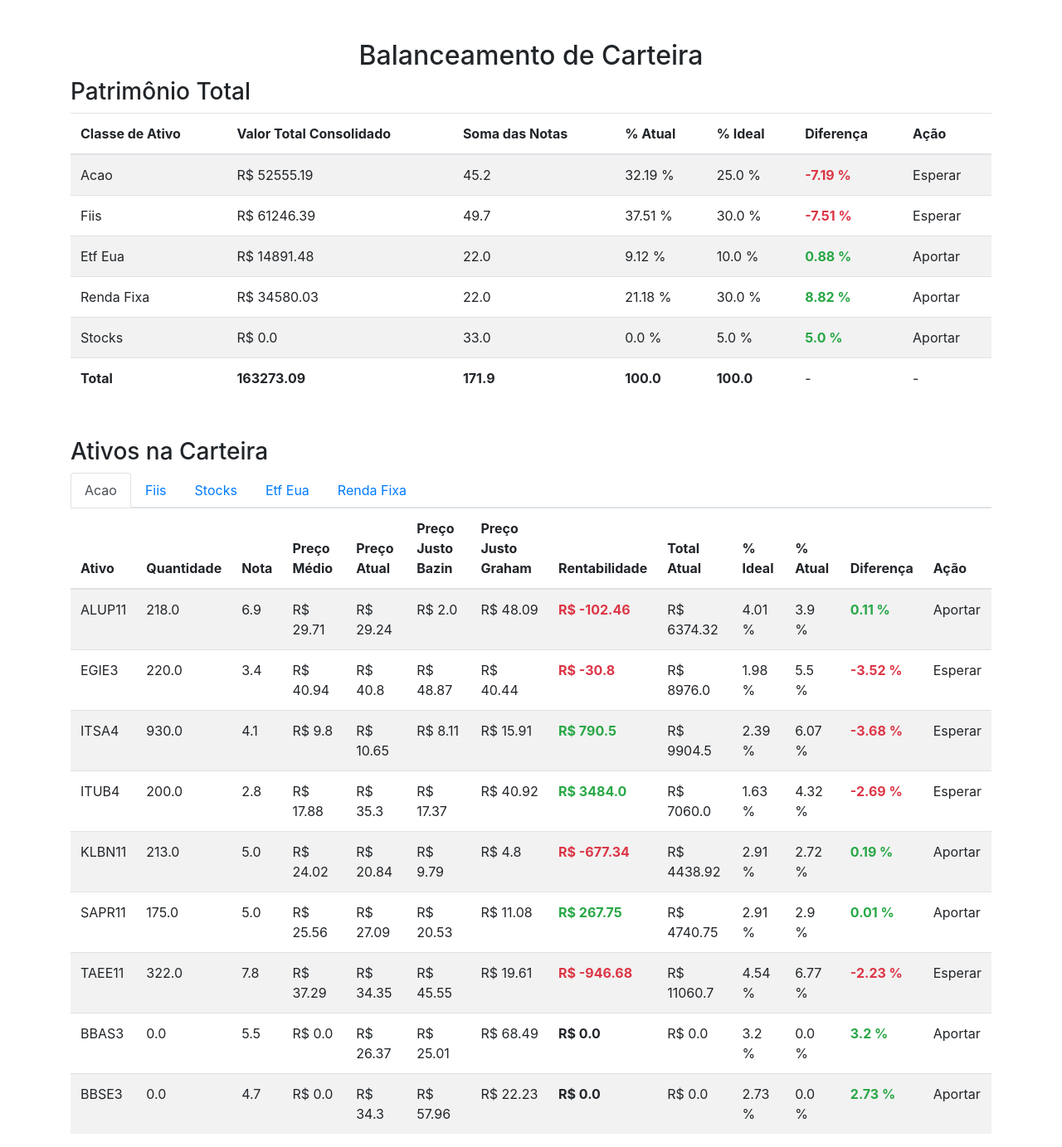
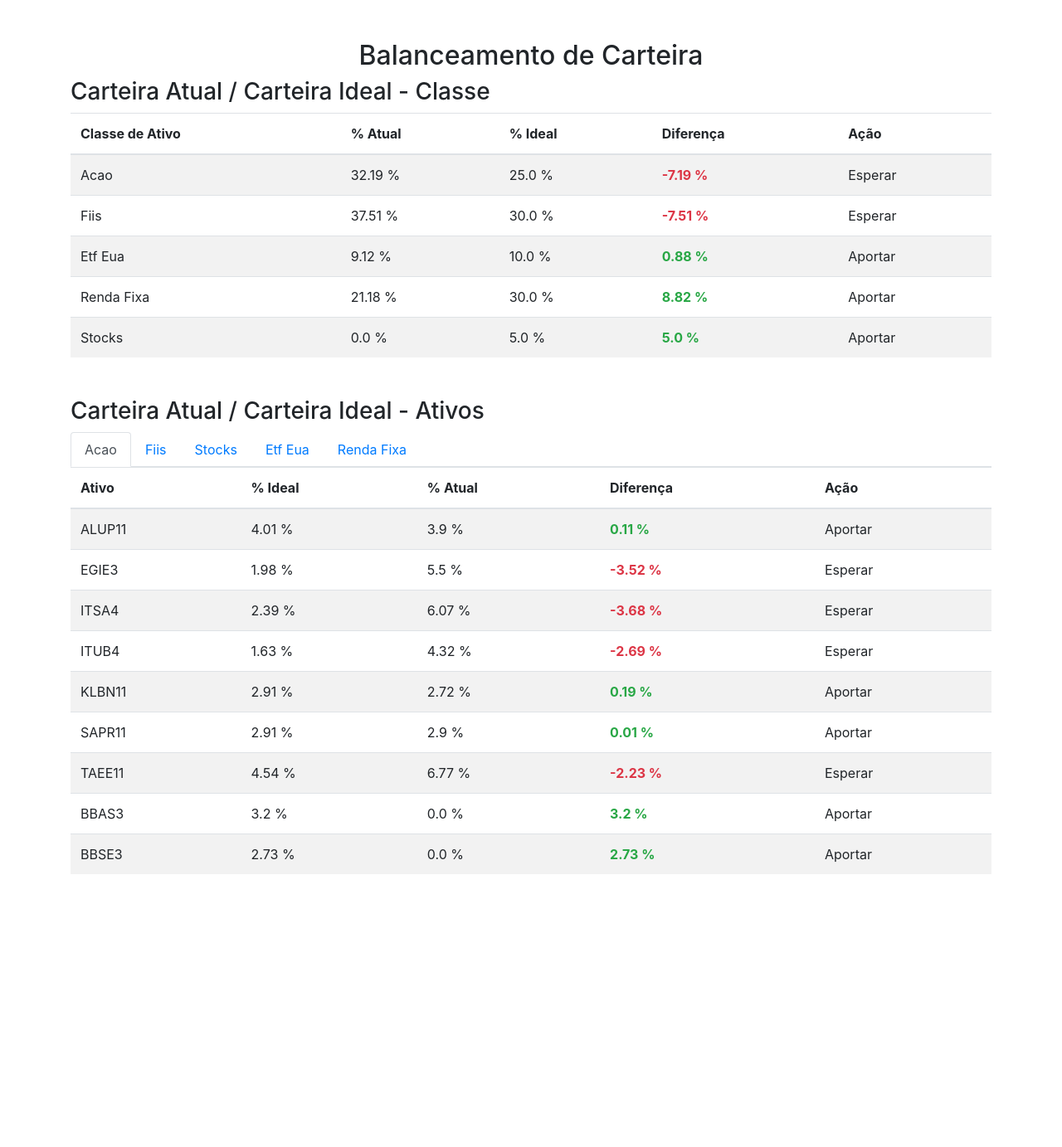
Before and after one commit to andredemelo/essentia-invest-web, a Flask app: page /balanceamento_carteira in a window 1280 px wide. Shown: the whole page at 83% size. After the commit the page ends 1054 px from the top, so only its background shows below. Run offline with Flask 3, Linux system fonts and the light colour scheme; a user stored in the database is signed in; data comes from the database, SQL or seed files in the repository; some libraries are stand-ins or nearby versions.

Commit message:
Ajustando funcionalidade de balanceamento de carteira

```diff
--- a/service/balanceamento_carteira_service.py
+++ b/service/balanceamento_carteira_service.py
@@ -57,18 +57,11 @@ def consulta_balanceamento_carteira(session):
             total_atual = preco_atual * quantidade if preco_atual else 0
             total_valor_classe += total_atual
             valor_diferenca = (preco_atual * quantidade) - (preco_medio * quantidade)
-            preco_justo_bazin = calcular_preco_justo_bazin(user_id, ticker, classe)
-            preco_justo_graham = calcula_preco_justo_benjamin_graham(user_id, ticker, classe)
 
             dados_ativos.append({
                 'classe': classe,
                 'ticker': ticker,
-                'quantidade': quantidade,
-                'preco_medio': round(preco_medio, 2),
                 'nota': nota,
-                'preco_atual': round(preco_atual, 2),
-                'preco_justo_bazin': round(preco_justo_bazin, 2),
-                'preco_justo_graham': round(preco_justo_graham, 2),
                 'valor_diferenca': round(valor_diferenca, 2),
                 'total_atual': round(total_atual, 2),
                 'porcentagem_ideal': 0
@@ -80,8 +73,6 @@ def consulta_balanceamento_carteira(session):
         }
 
     # Calcular porcentagem ideal para cada classe de ativo e necessidade de aporte/espera
-    soma_porcentagem_atual = 0
-    soma_porcentagem_ideal = 0
     for classe, dados in consolidado_classe.items():
         porcentagem_ideal = carteira_ideal_repository.consulta_porcentagem(user_id, classe)
         porcentagem_ideal = porcentagem_ideal[0] if porcentagem_ideal else 0
@@ -94,11 +85,8 @@ def consulta_balanceamento_carteira(session):
             'necessidade_aporte': necessidade_aporte,
             'diferenca_aporte': diferenca_porcentagem
         })
-        soma_porcentagem_atual += porcentagem_atual
-        soma_porcentagem_ideal += porcentagem_ideal
 
-    # Calcular somas
-    soma_total_valor = round(sum(dados['total_valor'] for dados in consolidado_classe.values()), 2)
+    # Calcular soma
     soma_total_notas = round(sum(dados['total_notas'] for dados in consolidado_classe.values()), 2)
 
     for ativo in dados_ativos:
@@ -121,9 +109,7 @@ def consulta_balanceamento_carteira(session):
         diferenca_aporte = porcentagem_ideal_atualizado - porcentagem_atual
         ativo['diferenca_aporte'] = round(diferenca_aporte, 2)
 
-    return render_template('balanceamento_carteira.html', dados_ativos=dados_ativos, consolidado_classe=consolidado_classe, total_patrimonio=total_patrimonio,
-                           soma_total_valor=soma_total_valor, soma_total_notas=soma_total_notas,
-                           soma_porcentagem_atual=round(soma_porcentagem_atual, 2), soma_porcentagem_ideal=soma_porcentagem_ideal)
+    return render_template('balanceamento_carteira.html', dados_ativos=dados_ativos, consolidado_classe=consolidado_classe)
 
 def calcula_quantidade_ativo(user_id, ticker):
     transacoes = transacao_repository.consulta_transacoes_ativo(user_id, ticker)
@@ -155,34 +141,3 @@ def calcula_preco_medio(user_id, ticker):
         return 0.0
 
     return round(valor_total_compra / quantidade_total, 2)
-
-def calcular_preco_justo_bazin(user_id, ticker, classe):
-    ano_consulta_dividendo = str(datetime.now().year - 1)
-    dividendos = dividendos_repository.consulta_dividendos_do_ano(ticker, ano_consulta_dividendo)
-
-    valor_dividendo_anual = 0.0
-    for dividendo in dividendos:
-        valor_dividendo = dividendo[0]
-
-        if isinstance(valor_dividendo, str):
-            valor_dividendo = valor_dividendo.replace(',', '.')
-
-        valor_dividendo_anual += float(valor_dividendo)
-
-    dividend_yield_desejado = carteira_ideal_repository.consulta_dividendo_desejado_carteira_ideal(user_id, classe)[0]
-
-    if dividend_yield_desejado == 0:
-        return 0
-
-    return valor_dividendo_anual / (dividend_yield_desejado / 100)
-
-def calcula_preco_justo_benjamin_graham(user_id, ticker, classe):
-    indicadores = carteira_ideal_repository.consulta_indicadores_ativo(user_id, classe, ticker)
-
-    lpa = 0
-    vpa = 0
-    for indicador in indicadores:
-        lpa = indicador[0]
-        vpa = indicador[1]
-
-    return math.sqrt(22.5 * lpa * vpa)
--- a/templates/balanceamento_carteira.html
+++ b/templates/balanceamento_carteira.html
@@ -9,14 +9,11 @@
 <body>
     <div class="container mt-5">
         <h2 class="text-center">Balanceamento de Carteira</h2>
-        <!-- Tabela de Patrimônio Total -->
-        <h3>Patrimônio Total</h3>
+        <h3>Carteira Atual / Carteira Ideal - Classe</h3>
         <table class="table table-striped">
             <thead>
                 <tr>
                     <th>Classe de Ativo</th>
-                    <th>Valor Total Consolidado</th>
-                    <th>Soma das Notas</th>
                     <th>% Atual</th>
                     <th>% Ideal</th>
                     <th>Diferença</th>
@@ -27,8 +24,6 @@
                 {% for classe, dados in consolidado_classe.items() %}
                 <tr>
                     <td>{{ classe.replace('_', ' ').title() }}</td>
-                    <td>R$ {{ dados.total_valor }}</td>
-                    <td>{{ dados.total_notas }}</td>
                     <td>{{ dados.porcentagem_atual }} %</td>
                     <td>{{ dados.porcentagem_ideal }} %</td>
                     <td class="font-weight-bold {% if dados.diferenca_aporte < 0 %}text-danger{% elif dados.diferenca_aporte > 0 %}text-success{% endif %}">
@@ -37,19 +32,10 @@
                     <td>{{ dados.necessidade_aporte }}</td>
                 </tr>
                 {% endfor %}
-                <tr>
-                    <td><strong>Total</strong></td>
-                    <td><strong>{{ soma_total_valor }}</strong></td>
-                    <td><strong>{{ soma_total_notas }}</strong></td>
-                    <td><strong>{{ soma_porcentagem_atual }}</strong></td>
-                    <td><strong>{{ soma_porcentagem_ideal }}</strong></td>
-                    <td> - </td>
-                    <td> - </td>
-                </tr>
             </tbody>
         </table>
 
-        <h3 class="mt-5">Ativos na Carteira</h3>
+        <h3 class="mt-5">Carteira Atual / Carteira Ideal - Ativos</h3>
         <ul class="nav nav-tabs" id="myTab" role="tablist">
             {% for classe in ['acao', 'fiis', 'stocks', 'reits', 'etf_brasil', 'etf_eua', 'bdr', 'renda_fixa'] %}
                 {% if dados_ativos | selectattr('classe', 'equalto', classe) | list %}
@@ -69,14 +55,6 @@
                             <thead>
                                 <tr>
                                     <th>Ativo</th>
-                                    <th>Quantidade</th>
-                                    <th>Nota</th>
-                                    <th>Preço Médio</th>
-                                    <th>Preço Atual</th>
-                                    <th>Preço Justo Bazin</th>
-                                    <th>Preço Justo Graham</th>
-                                    <th>Rentabilidade</th>
-                                    <th>Total Atual</th>
                                     <th>% Ideal</th>
                                     <th>% Atual</th>
                                     <th>Diferença</th>
@@ -87,16 +65,6 @@
                                 {% for ativo in dados_ativos if ativo.classe == classe %}
                                 <tr>
                                     <td>{{ ativo.ticker }}</td>
-                                    <td>{{ ativo.quantidade }}</td>
-                                    <td>{{ ativo.nota }}</td>
-                                    <td>R$ {{ ativo.preco_medio }}</td>
-                                    <td>R$ {{ ativo.preco_atual }}</td>
-                                    <td>R$ {{ ativo.preco_justo_bazin }}</td>
-                                    <td>R$ {{ ativo.preco_justo_graham }}</td>
-                                    <td class="font-weight-bold {% if ativo.valor_diferenca < 0 %}text-danger{% elif ativo.valor_diferenca > 0 %}text-success{% endif %}">
-                                        R$ {{ ativo.valor_diferenca }}
-                                    </td>
-                                    <td>R$ {{ ativo.total_atual }}</td>
                                     <td>{{ ativo.porcentagem_ideal }} %</td>
                                     <td>{{ ativo.porcentagem_atual }} %</td>
                                     <td class="font-weight-bold {% if ativo.diferenca_aporte < 0 %}text-danger{% elif ativo.diferenca_aporte > 0 %}text-success{% endif %}">
```
Also changed, not shown: README.md.
